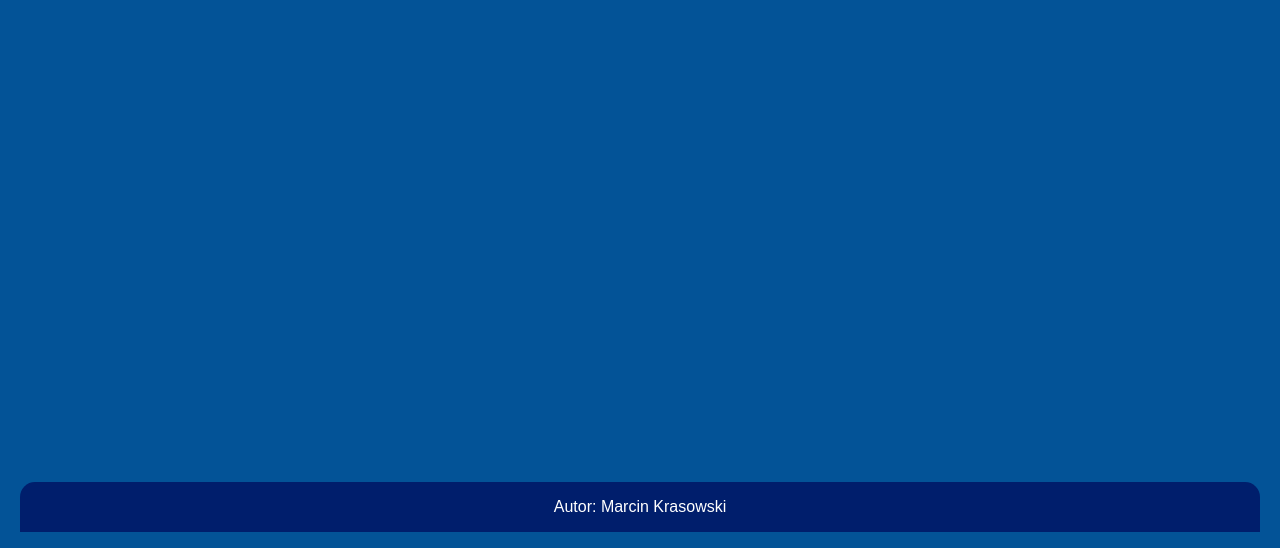
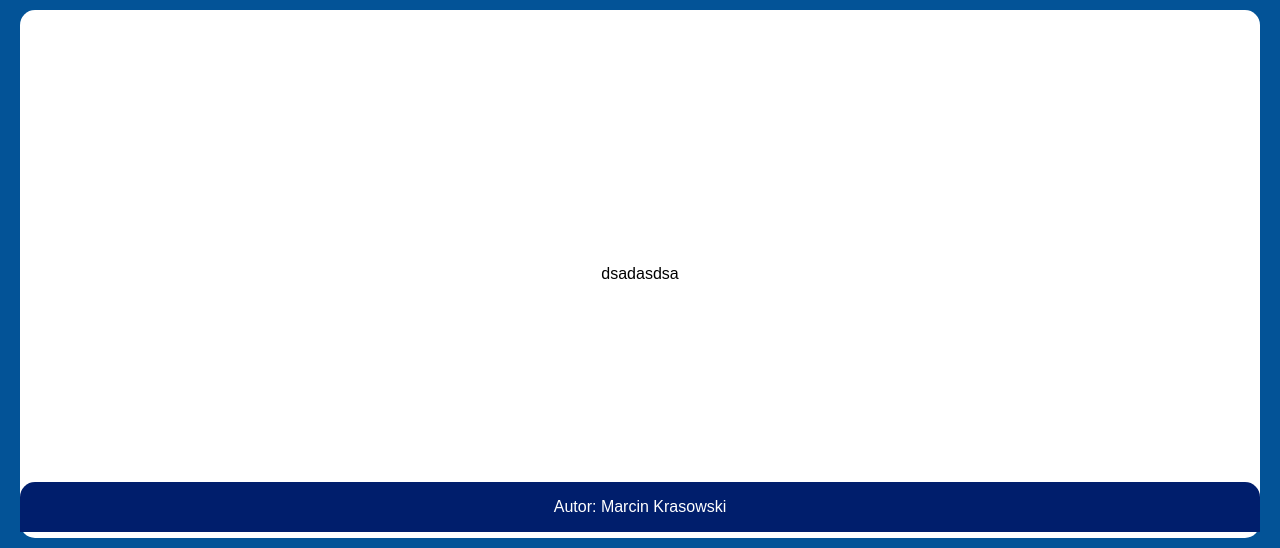
Before and after one commit to KrasowskiMarcin/projekt, a PHP site: page / in a window 1280 px wide. Shown: the part 268-816 px from the top of the page. Run offline with PHP 8.4, Linux system fonts and the light colour scheme.

Commit message:
Mała poprawka

```diff
--- a/index.php
+++ b/index.php
@@ -28,16 +28,16 @@
     </nav>
 
     <main>
+        <center>
         <section class="mainsection">
             <?php
                 include($page.".php");
             ?>
         </section>
+        </center>
     </main>
 
         <footer><p>Autor: Marcin Krasowski</p></footer>
-
-
 
     <script>
     function myFunction() {
--- a/routes/home/home.php
+++ b/routes/home/home.php
@@ -1,5 +1,5 @@
 <article class="container">
-
+    dsadasdsa
 </article>
 
 <style>
--- a/style/styles.css
+++ b/style/styles.css
@@ -4,9 +4,6 @@ body {
     background-color: #035397;
     font-family: Arial, Helvetica, sans-serif;
   }
-
-
-
 
 /* Header */
 header{
@@ -19,9 +16,9 @@ header{
     margin-right: 20px;
 
     border-radius: 15px;
+
     background-color: #001E6C;
 }
-
 
 /* Main section */
 .mainsection{
@@ -35,7 +32,7 @@ header{
 
     background-color: white;
 
-    display: table;
+    /* display: table; */
 }
 
  /* Footer */
@@ -66,13 +63,6 @@ footer p {
     text-align: center;
     vertical-align: middle;
 }
-
-
-
-
-
-
-
 
 
  /* Pasek nawigacji */
```
Also changed, not shown: images/szczecin.jpeg (added).
